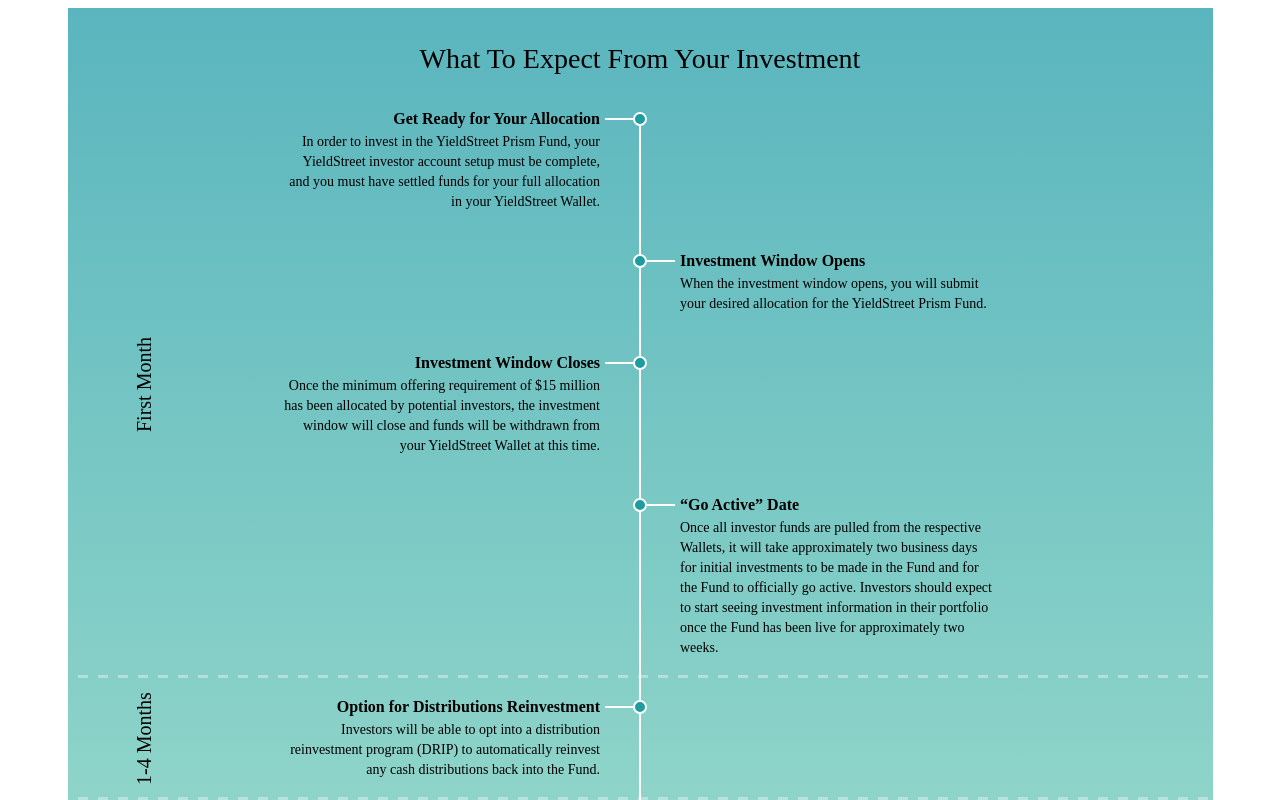
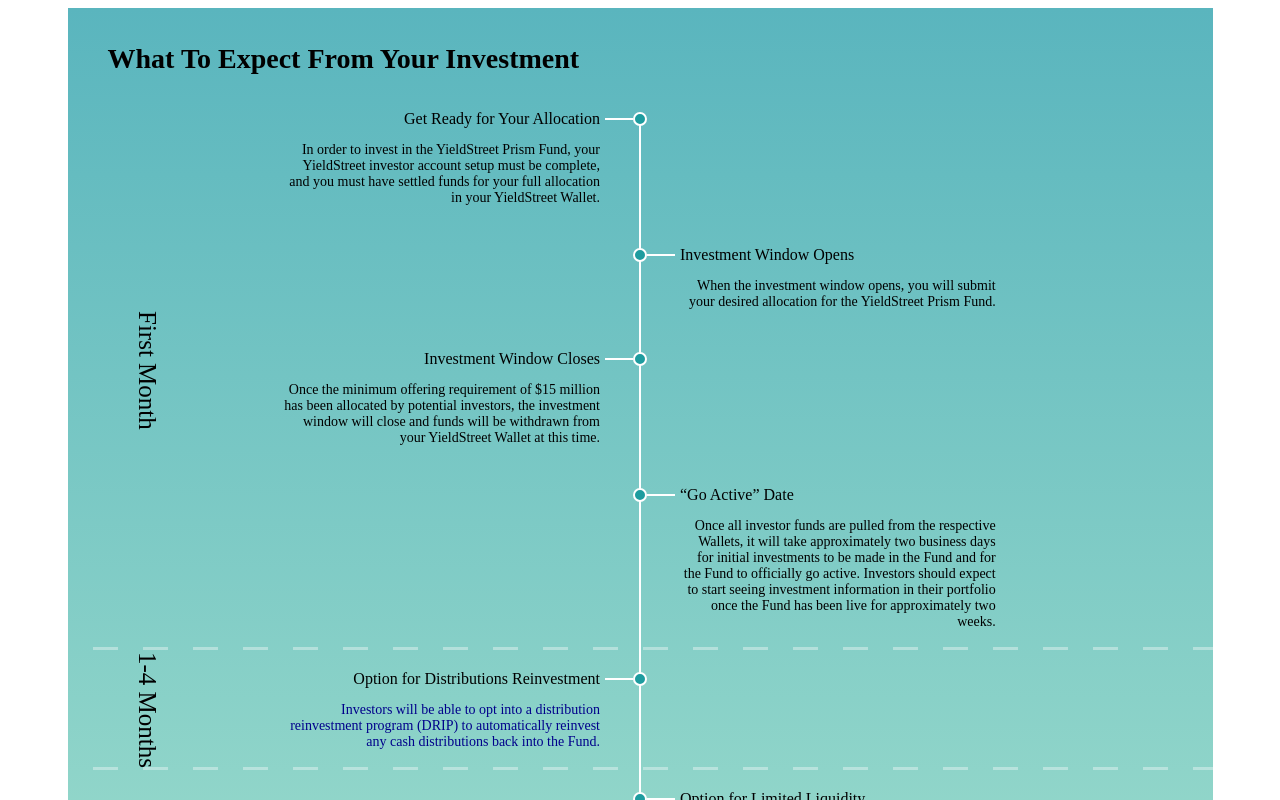
Before and after one commit to gtmiyabe/fe-challenge, a React (Create React App) app: page /timeline-challenge-l1 in a window 1280 px wide. Shown: the top 800 px of the page. Built offline with nearby package versions, Linux system fonts and the light colour scheme.

Commit message:
broken version l1

```diff
--- a/src/pages/TimelineChallengeL1/TimelineChallengeL1.js
+++ b/src/pages/TimelineChallengeL1/TimelineChallengeL1.js
@@ -91,15 +91,14 @@
 const RowWrapper = styled.div`
   position: relative;
 
-  // :nth-child(odd) > div > div > div :last-child {
-  //   color: #00008b;
-  // }
+  :nth-child(odd) > div > div > div :last-child {
+    color: #00008b;
+  }
 
   &:before {
     content: ${props => `'${props.sectionName}'`};
     position: absolute;
-    font-size: 20px;
-    transform: rotate(180deg);
+    font-size: 25px;
     writing-mode: vertical-rl;
     left: 45px;
     height: 100%;
@@ -110,7 +109,7 @@
     content: "";
     position: absolute;
     background-image: linear-gradient(to right, transparent 50%, #f8f9fa 50%);
-    background-size: 20px 100%;
+    background-size: 50px 100%;
     bottom: 0;
     left: -20px;
     width: calc(100% + 40px);
@@ -151,8 +150,7 @@
 
 const ItemTitle = styled.div`
   font-size: 16px;
-  margin-bottom: 4px;
-  font-weight: 600;
+  margin-bottom: 14px;
 
   &:before {
     content: "";
@@ -175,13 +173,13 @@
 
 const ItemDescription = styled.div`
   font-size: 14px;
-  line-height: 20px;
+  text-align: right;
 `;
 
 const Header = styled.div`
   padding: 15px 20px;
   font-size: 28px;
-  text-align: center;
+  font-weight: 600;
 `;
 
 export default TimelineChallenge;
```
